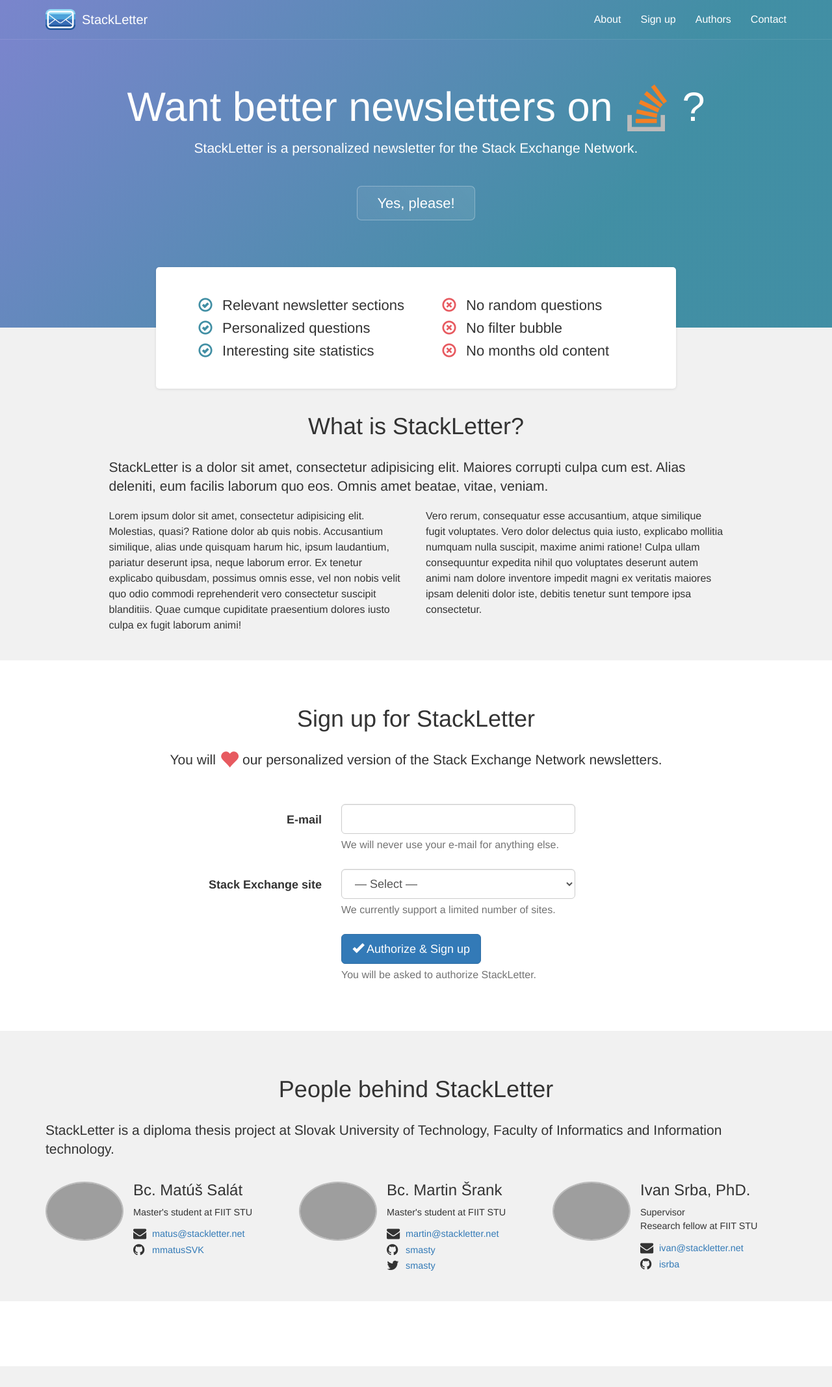
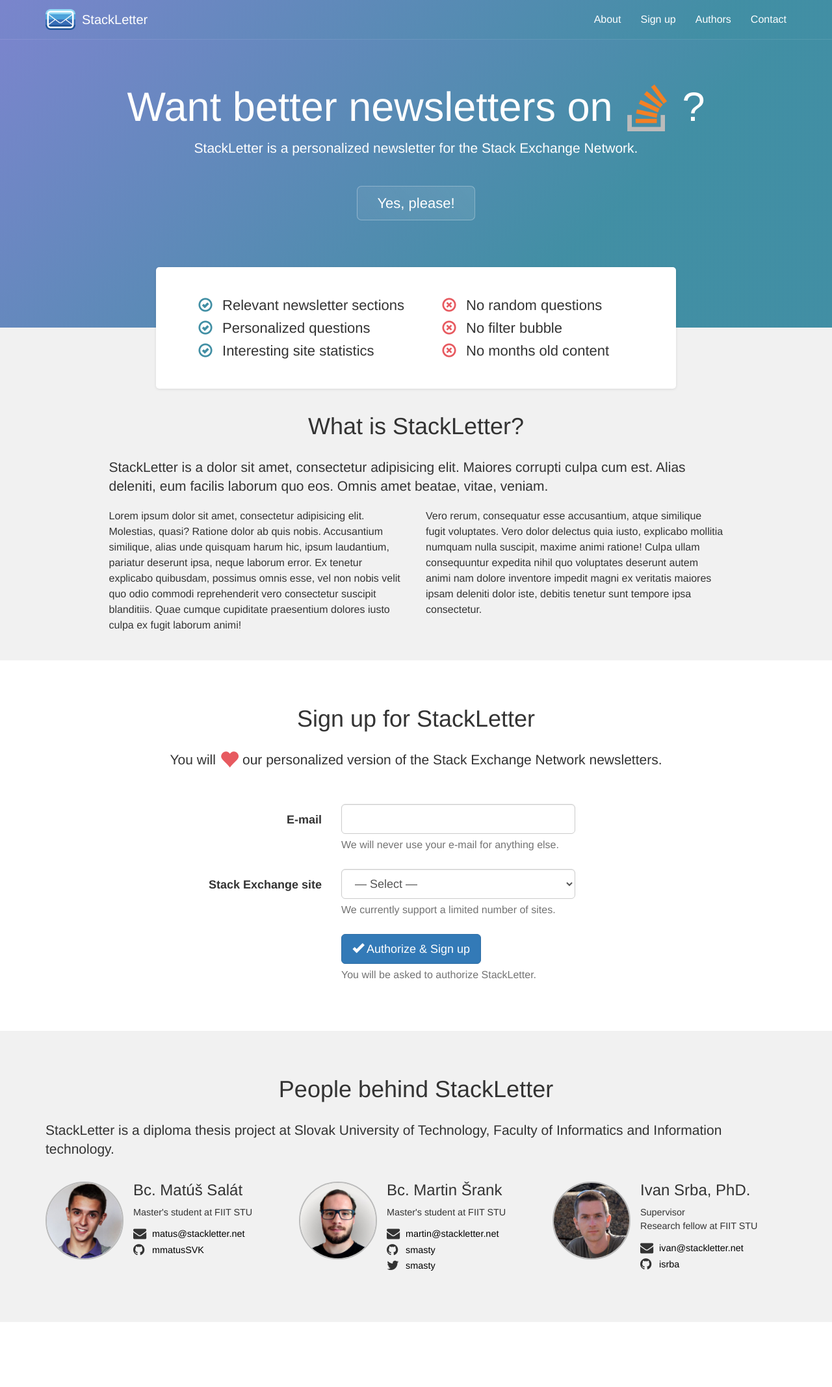
Before and after one commit to StackLetter/LandingPage, a PHP site: page / in a window 1280 px wide. Shown: the whole page at 65% size. Before the commit the page ends 2102 px from the top, so only its background shows below. Run offline with PHP 8.4, Linux system fonts and the light colour scheme; grey boxes are pictures that could not be loaded.

Commit message:
author details

```diff
--- a/assets/style.css
+++ b/assets/style.css
@@ -38,10 +38,11 @@ body{padding-top: 60px;padding-bottom: 100px;font-size:16px;line-height: 1.5;}
 .signup-form{margin:2em 0}
 
 
-.author{margin-top: 1em;}
+.author{margin-top: 1em;padding-bottom: 2em;}
 .author img{width: 120px;border-radius:50%;border:2px solid #bbb;float: left;}
 .author h3, .author p{margin-left: 135px;}
 .author h3{margin-top: 0;font-weight: 300;}
 .author p{font-size: .9em;}
 .author p.contact{line-height: 1.7;}
 .author p.contact .fa{width:25px;font-size: 1.4em;position: relative;top:2px}
+.author p.contact a{color:#000}
```
Also changed, not shown: assets/img/ivan.jpg (added), assets/img/martin.jpg (added), assets/img/matus.jpg (added).
